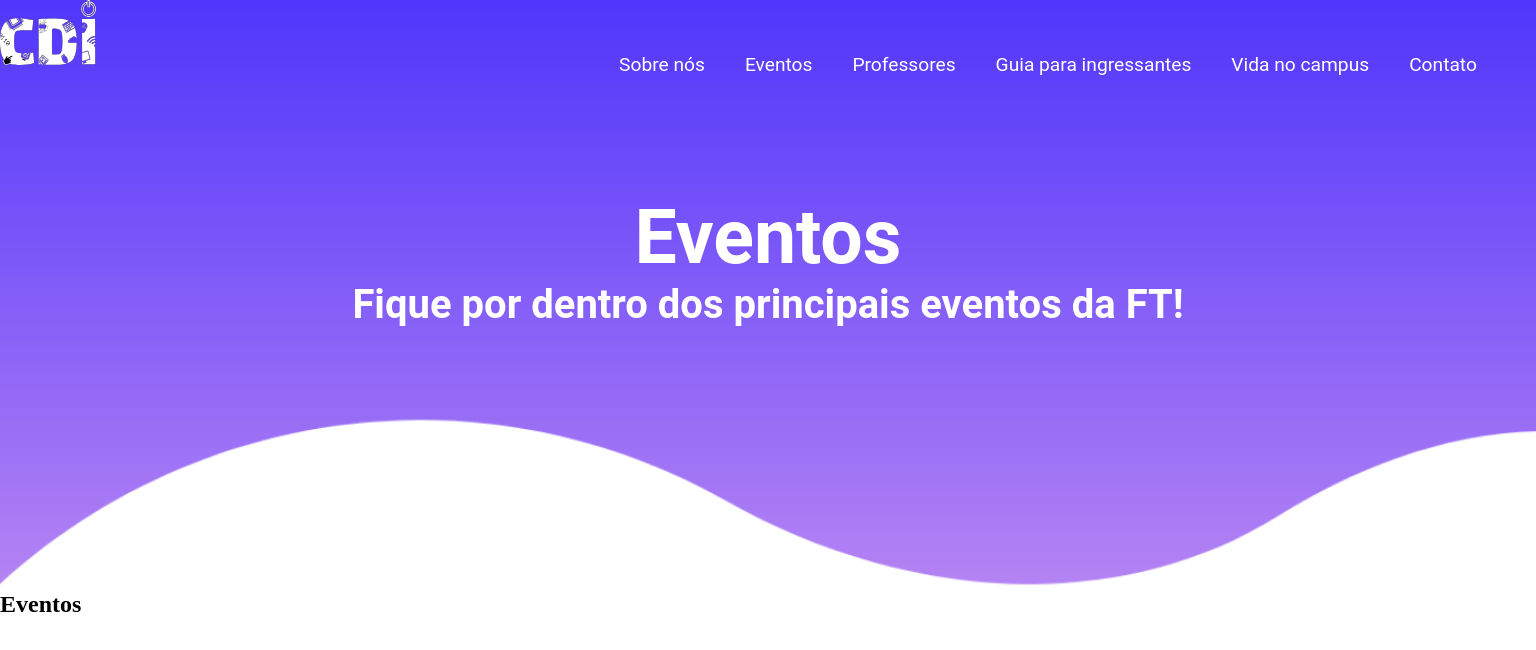
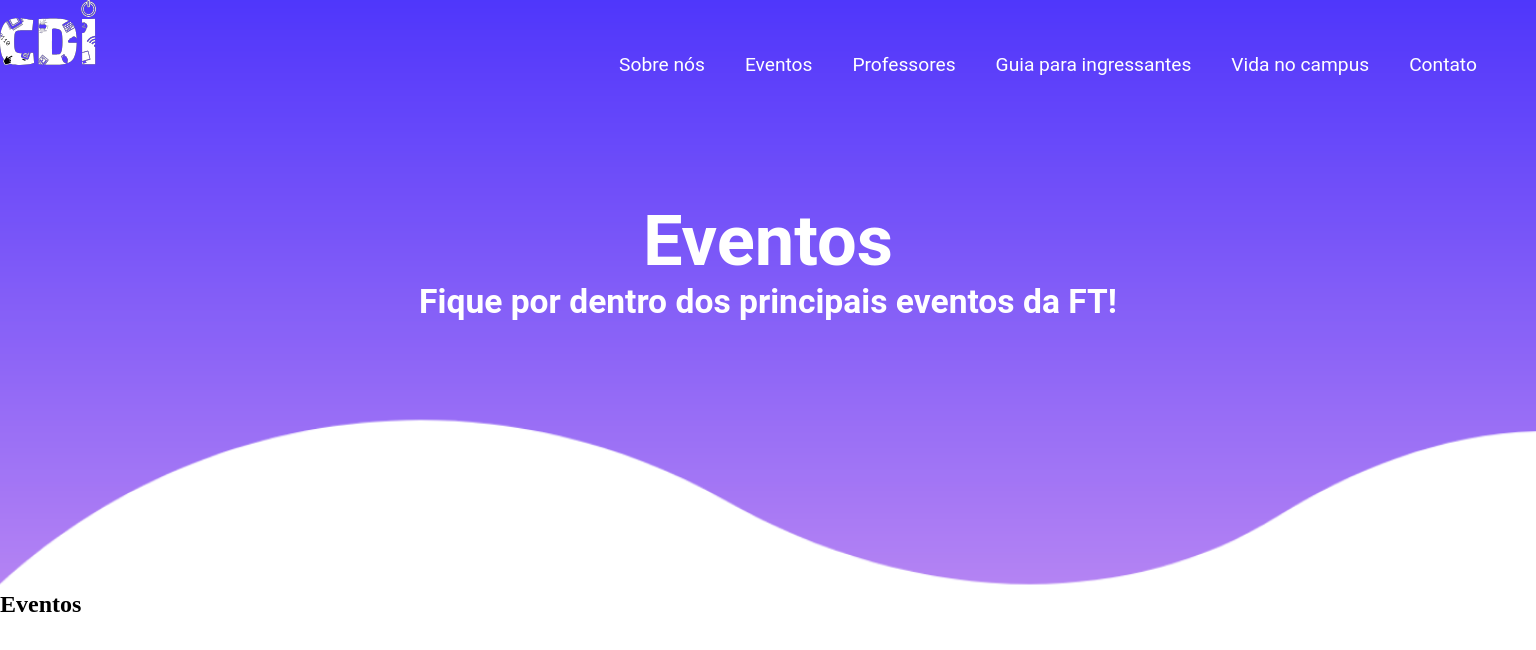
Before and after one commit to gabriellytegon/Site-CDI, a React (Vite) app: page /eventos in a window 1536 px wide. Shown: the top 650 px of the page. Built offline with nearby package versions, Linux system fonts and the light colour scheme.

Commit message:
style: alterando tamanhos das fontes no componente header

```diff
--- a/src/components/Header/media.css
+++ b/src/components/Header/media.css
@@ -45,11 +45,11 @@
     }
 
     .genericContentArea h1 {
-        font-size: 4.7rem;
+        font-size: 4.4rem;
     }
 
     .genericContentArea h2 {
-        font-size: 2.5rem;
+        font-size: 2.1rem;
     }
 }
 
--- a/src/components/Header/style.css
+++ b/src/components/Header/style.css
@@ -56,7 +56,7 @@
 }
 
 .genericContentArea h1 {
-    font-size: 3.8rem;
+    font-size: 3.5rem;
 }
 
 .genericContentArea h2 {
```
